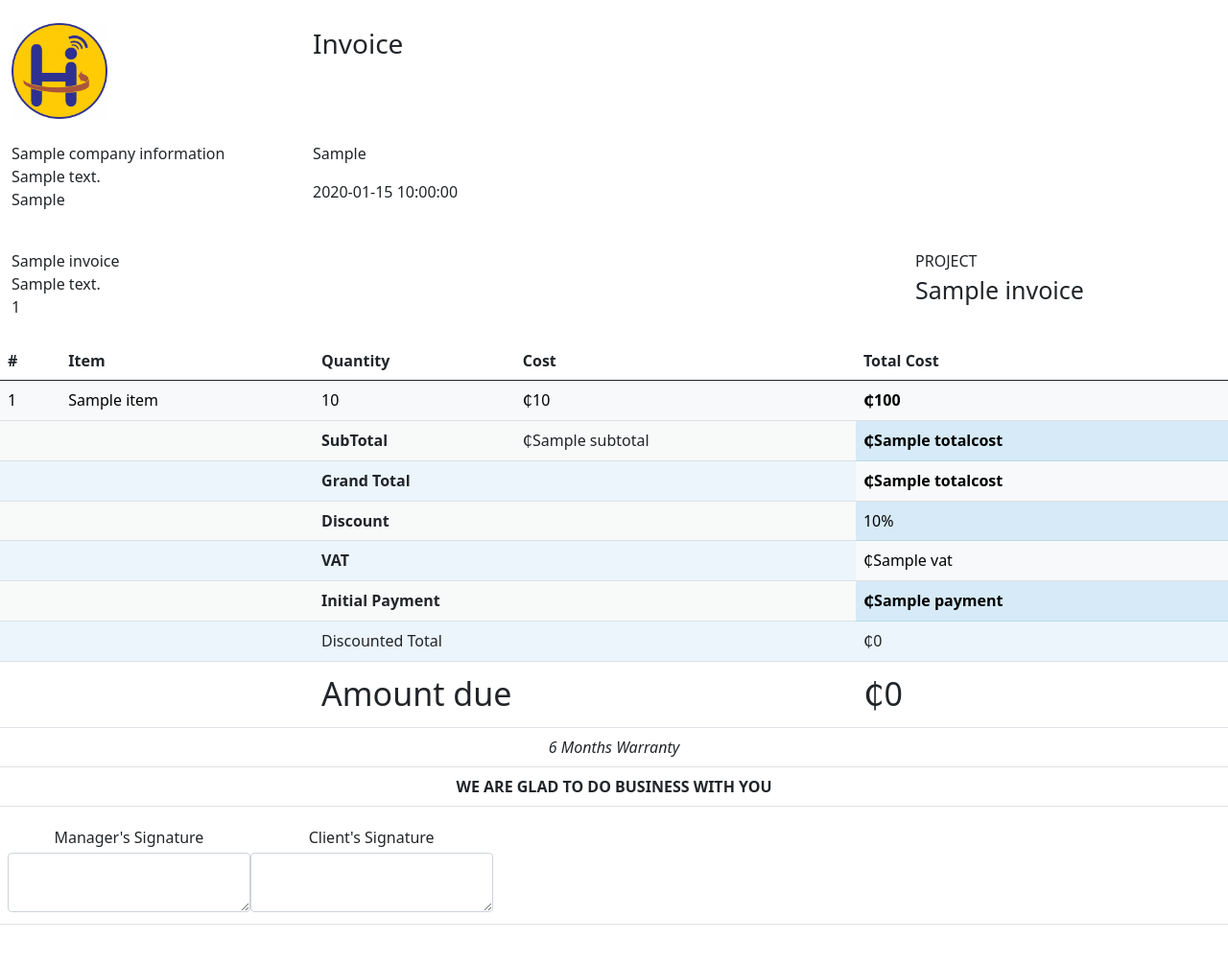
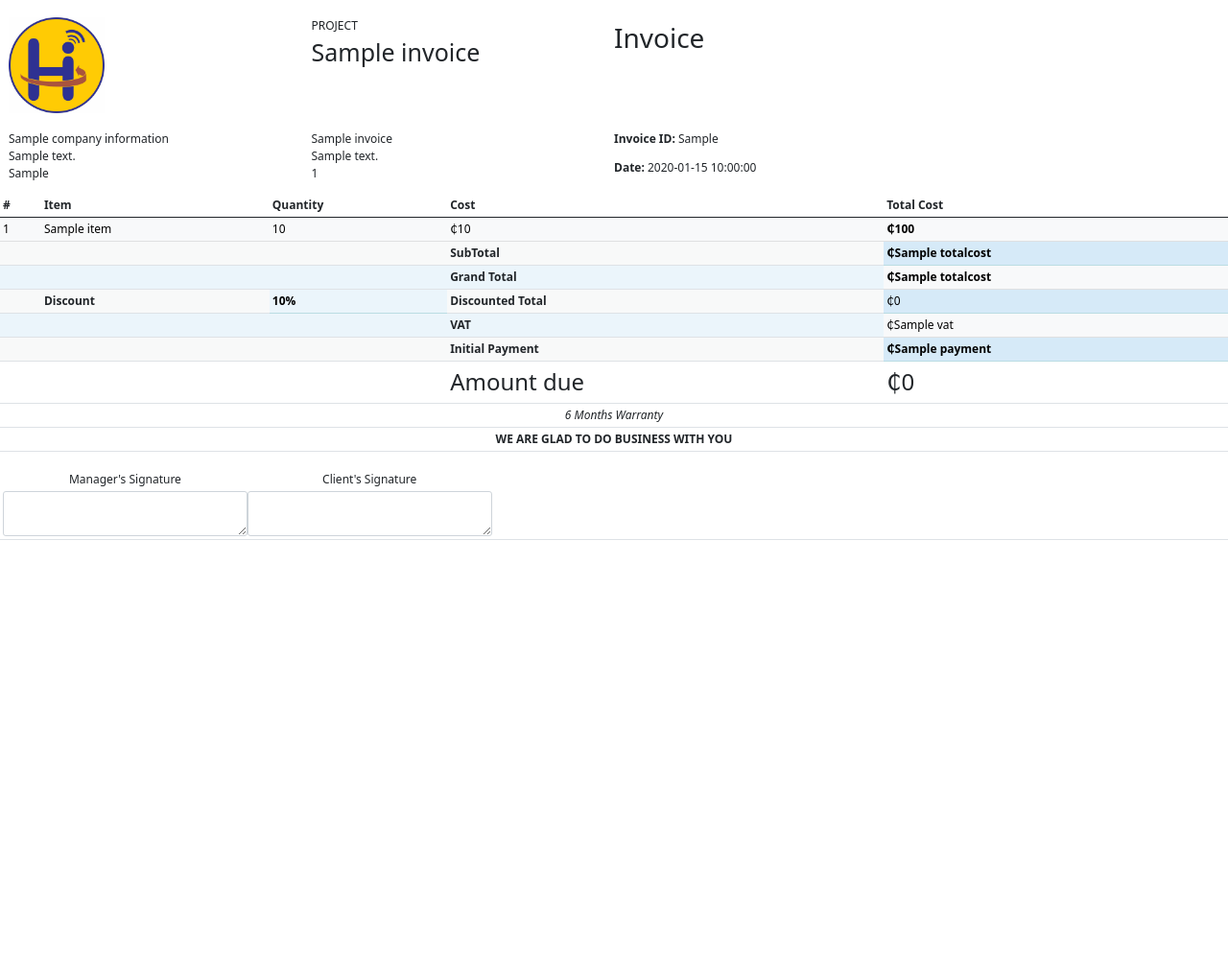
Before and after one commit to Terminal-Adawe/heroesgeneraltech, a Laravel app: template resources/views/admin/pdf.blade.php in a window 1280 px wide. Shown: the whole page at 96% size. After the commit the page ends 563 px from the top, so only its background shows below. Run offline with Laravel 8, Linux system fonts and the light colour scheme; the template is opened without the code that fills it: most values are stand-ins (such as "Sample title", 1, 10 or a date in 2020); settings files or empty folders that the repository lacks are supplied.

Commit message:
invoice design change

```diff
--- a/resources/views/admin/pdf.blade.php
+++ b/resources/views/admin/pdf.blade.php
@@ -1,5 +1,5 @@
 <!DOCTYPE html>
-<html style="font-size: 16px;">
+<html style="font-size: 12px;">
 <head>
     <link rel="stylesheet" href="{{public_path('css/admin.css')}}">
     <link rel="stylesheet" href="{{public_path('bootstrap-5.0.2-dist/css/bootstrap.min.css')}}">
@@ -16,6 +16,14 @@
                 <div class="column">
                 </div>
                 <div class="column">
+                    <div class="row_">
+                        <div class="col-12">
+                            PROJECT
+                        </div>
+                        <div class="col-12">
+                            <span style="font-size: 25px">{{ $data['invoice']->project_name }}</span>
+                        </div>
+                    </div>
                 </div>
                 <div class="column">
                     <span style="font-size: 28px;">Invoice</span>
@@ -32,14 +40,6 @@
                 <div class="column">
                 </div>
                 <div class="column">
-                </div>
-                <div class="column">
-                	<p>{{ $data['invoice']->invoice_reference }}</p>
-                    <p>{{ $data['invoice']->created_at }}</p>
-                </div>
-            </div>
-            <div class="row_">
-                <div class="column my-4">
                     <div class="row_">
                         <div class="col-12">
                             {{ $data['invoice']->customer_name }}
@@ -52,25 +52,15 @@
                         </div>
                     </div>
                 </div>
-                <div class="column my-4">
-                </div>
-                <div class="column my-4">
-                </div>
-                <div class="column my-4">
-                    <div class="row_">
-                        <div class="col-12">
-                            PROJECT
-                        </div>
-                        <div class="col-12">
-                            <span style="font-size: 25px">{{ $data['invoice']->project_name }}</span>
-                        </div>
-                    </div>
+                <div class="column">
+                	<p><b>Invoice ID:</b> {{ $data['invoice']->invoice_reference }}</p>
+                    <p><b>Date:</b> {{ $data['invoice']->created_at }}</p>
                 </div>
             </div>
             </div>
             <div class="row_ mb-4">
                 <div class="col-12">
-                <table class="table">
+                <table class="table table-sm">
                     <thead>
                       <tr>
                         <th scope="col">#</th>
@@ -101,40 +91,38 @@
                             @endif
                         @endforeach
                         <tr style="background-color: #f8f9f9;">
-                            <td colSpan='2'></td>
+                            <td colSpan='3'></td>
                             <td><b>SubTotal</b></td>
-                            <td><span style="font-family: DejaVu Sans;">&#8373;</span>{{ $data['subtotal'] }}</td>
+                            <!-- <td><span style="font-family: DejaVu Sans;">&#8373;</span>{{ $data['subtotal'] }}</td>
+ -->
                             <td class="table-info" style="background-color: #d6eaf8;"><b><span style="font-family: DejaVu Sans;">&#8373;</span>{{ $data['totalcost'] }}</b></td>
                         </tr>
                         <tr style="background-color: #ebf5fb;">
-                            <td colSpan='2'></td>
-                            <td colSpan='2'><b>Grand Total</b></td>
+                            <td colSpan='3'></td>
+                            <td><b>Grand Total</b></td>
                             <td class="table-light"><b><span style="font-family: DejaVu Sans;">&#8373;</span>{{ $data['totalcost'] }}</b></td>
                         </tr>
                         <tr style="background-color: #f8f9f9;">
-                            <td colSpan='2'></td>
-                            <td colSpan='2'><b>Discount</b></td>
-                            <td class="table-info" style="background-color: #d6eaf8;">{{ $data['invoice']->discount }}%</td>
+                            <td></td>
+                            <td><b>Discount</b></td>
+                            <td class="table-info" style="background-color: #ebf5fb;"><b>{{ $data['invoice']->discount }}%</b></td>
+                            <td><b>Discounted Total</b></td>
+                            <td class="table-info" style="background-color: #d6eaf8;"><span style="font-family: DejaVu Sans;">&#8373;</span>{{ (int)$data['totalcost'] - (((int)$data['invoice']->discount/100)*(int)$data['totalcost']) }}</td>
                         </tr>
                         <tr style="background-color: #ebf5fb;">
-                            <td colSpan='2'></td>
-                            <td colSpan='2'><b>VAT</b></td>
+                            <td colSpan='3'></td>
+                            <td><b>VAT</b></td>
                             <td class="table-light"><span style="font-family: DejaVu Sans;">&#8373;</span>{{ $data['invoice']->VAT }}</td>
                         </tr>
                         <tr style="background-color: #f8f9f9;">
-                            <td colSpan='2'></td>
-                            <td colSpan='2'><b>Initial Payment</b></td>
+                            <td colSpan='3'></td>
+                            <td><b>Initial Payment</b></td>
                             <td class="table-info" style="background-color: #d6eaf8;"><b><span style="font-family: DejaVu Sans;">&#8373;</span>{{ $data['invoice']->payment }}</b></td>
                         </tr>
-                        <tr style="background-color: #ebf5fb;">
-                            <td colSpan='2'></td>
-                            <td colSpan='2'>Discounted Total</td>
-                            <td><span style="font-family: DejaVu Sans;">&#8373;</span>{{ (int)$data['totalcost'] - (((int)$data['invoice']->discount/100)*(int)$data['totalcost']) }}</td>
-                        </tr>
                         <tr>
-                            <td colSpan='2'></td>
-                            <td colSpan='2'><span style="font-size: 34px">Amount due</span></td>
-                            <td><span style="font-size: 34px"><span style="font-family: DejaVu Sans;">&#8373;</span>{{ ((int)$data['totalcost'] - (((int)$data['invoice']->discount/100)*(int)$data['totalcost']))-(int)$data['invoice']->payment }}</span></td>
+                            <td colspan="3"></td>
+                            <td><span style="font-size: 24px">Amount due</span></td>
+                            <td><span style="font-size: 24px"><span style="font-family: DejaVu Sans;">&#8373;</span>{{ ((int)$data['totalcost'] - (((int)$data['invoice']->discount/100)*(int)$data['totalcost']))-(int)$data['invoice']->payment }}</span></td>
                         </tr>
                         <tr style="padding-top: 40px;">
                             <td colSpan='5' style="text-align: center;"><i>6 Months Warranty</i></td>
@@ -144,10 +132,8 @@
                         </tr>
                         <tr>
                             <td colSpan='5' style="text-align: center; padding-top: 20px;">
-                                <div class='row_ mb-1'>
+                                <div class='row_'>
 
-                                    <div class="column_s">
-                                    </div>
 
                                     <div class="column_s">
                                         <div class='row_ mb-1'>
@@ -160,6 +146,9 @@
                                                 <textarea class="form-control"></textarea>
                                             </div>
                                         </div>
+                                    </div>
+
+                                    <div class="column_s">
                                     </div>
 
                                     <div class="column_ss">
```
Also changed, not shown: resources/js/components/Invoice.js (+34 -43 lines). Lines whose indentation alone changed are shown as unchanged.
